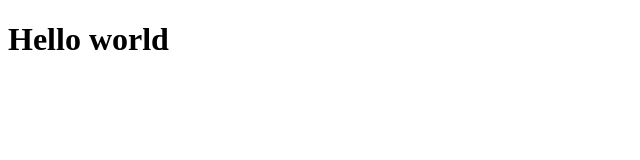
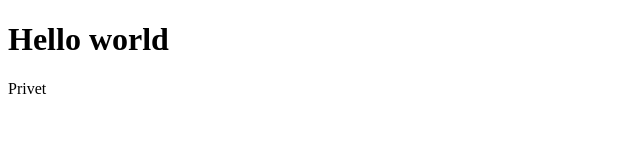
Before and after one commit to Qusar0/task_srpo, a plain HTML site: page index.html in a window 1280 px wide. Shown: the full height of the page, 0-640 px from the left. Drawn offline with Linux system fonts and the light colour scheme.

Commit message:
add Privet

```diff
--- a/index.html
+++ b/index.html
@@ -7,5 +7,6 @@
 </head>
 <body>
     <h1>Hello world</h1>
+    <p>Privet</p>
 </body>
 </html>
```
